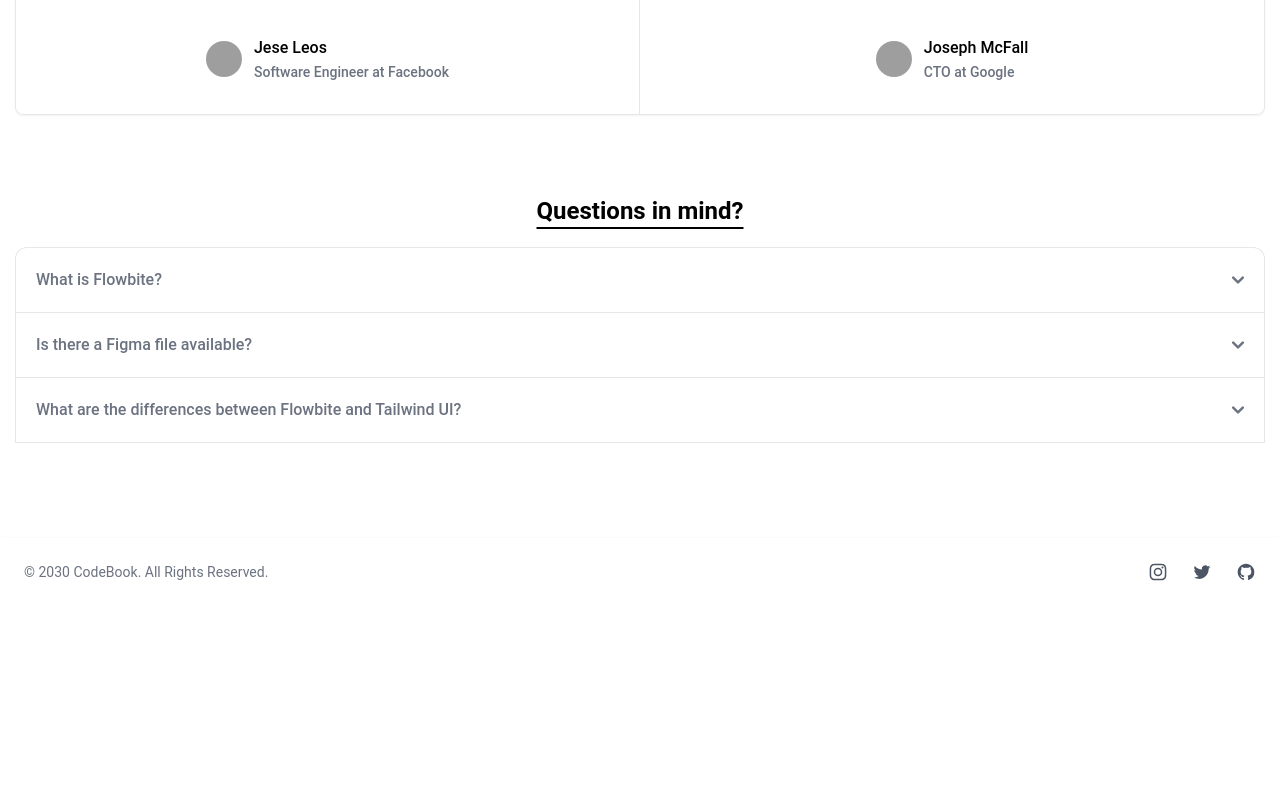
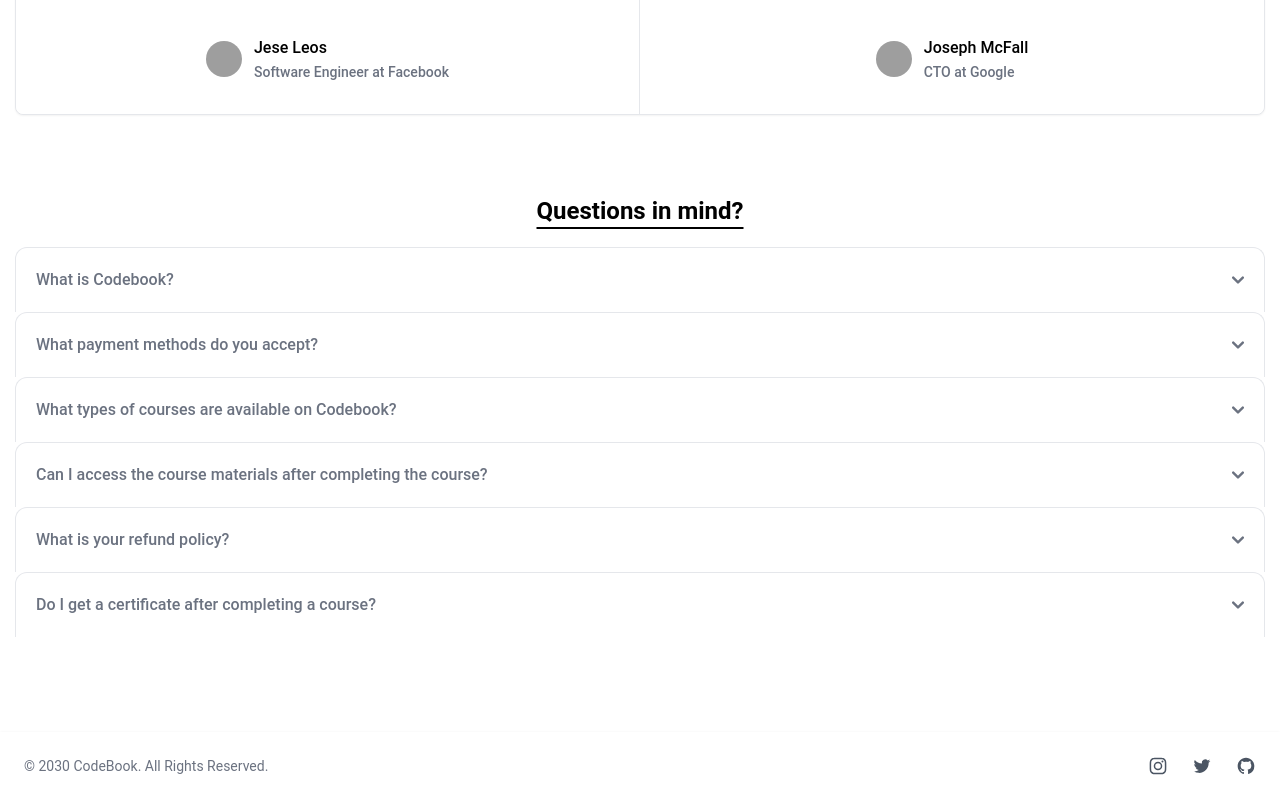
Before and after one commit to Ankit-Kum-ar/codebook, a React (Create React App) app: page / in a window 1280 px wide. Shown: the part 1424-2224 px from the top of the page. Before the commit the page ends 2030 px from the top, so only its background shows below. Built offline with nearby package versions, Linux system fonts and the light colour scheme; grey boxes are pictures that could not be loaded.

Commit message:
Complete the faq section on the home screen

```diff
--- /dev/null
+++ b/src/pages/Home/components/Accrodian.jsx
@@ -0,0 +1,36 @@
+import React, { useState } from 'react'
+
+const Accrodian = (props) => {
+    const {id, question, answer} = props.data;
+    const [show, setShow] = useState(false);
+    return (
+        <div id="accordion-collapse" key={id} data-accordion="collapse">
+            <h2 id="accordion-collapse-heading-1">
+                <button type="button" onClick={() => setShow(!show)}  className="flex items-center justify-between w-full p-5 font-medium rtl:text-right text-gray-500 border border-b-0 border-gray-200 rounded-t-xl focus:ring-4 focus:ring-gray-200 dark:focus:ring-gray-800 dark:border-gray-700 dark:text-gray-400 hover:bg-gray-100 dark:hover:bg-gray-800 gap-3" data-accordion-target="#accordion-collapse-body-1" aria-expanded="true" aria-controls="accordion-collapse-body-1">
+                    <span className="text-left">{question}</span>
+                    {
+                        show ? (
+                            <svg data-accordion-icon className="w-3 h-3 shrink-0" aria-hidden="true" xmlns="http://www.w3.org/2000/svg" fill="none" viewBox="0 0 10 6">
+                                <path stroke="currentColor" strokeLinecap="round" strokeLinejoin="round" strokeWidth="2" d="M9 5 5 1 1 5"/>
+                            </svg>
+                        ) : (
+                            <svg data-accordion-icon className="w-3 h-3 rotate-180 shrink-0" aria-hidden="true" xmlns="http://www.w3.org/2000/svg" fill="none" viewBox="0 0 10 6">
+                                <path stroke="currentColor" strokeLinecap="round" strokeLinejoin="round" strokeWidth="2" d="M9 5 5 1 1 5"/>
+                            </svg>
+                        )
+                    }
+                </button>
+            </h2>
+            {
+                show &&
+                <div id="accordion-collapse-body-1" aria-labelledby="accordion-collapse-heading-1">
+                    <div className="p-5 border border-b-0 border-gray-200 dark:border-gray-700 dark:bg-gray-900">
+                        <p className="mb-2 text-gray-500 dark:text-gray-400">{answer}</p>
+                    </div>
+                </div>
+            }
+        </div>
+    )
+}
+
+export default Accrodian
--- a/src/pages/Home/components/Faq.jsx
+++ b/src/pages/Home/components/Faq.jsx
@@ -1,60 +1,18 @@
 import React from 'react'
+import { faqArray } from '../../../utils/constant'
+import Accrodian from './Accrodian'
 
 const Faq = () => {
-  return (
-    <section className='my-20'>
-        <h1 className='text-2xl text-center font-semibold dark:text-slate-100 mb-5 underline underline-offset-8'>Questions in mind?</h1>
-        <div id="accordion-collapse" data-accordion="collapse">
-            <h2 id="accordion-collapse-heading-1">
-                <button type="button" className="flex items-center justify-between w-full p-5 font-medium rtl:text-right text-gray-500 border border-b-0 border-gray-200 rounded-t-xl focus:ring-4 focus:ring-gray-200 dark:focus:ring-gray-800 dark:border-gray-700 dark:text-gray-400 hover:bg-gray-100 dark:hover:bg-gray-800 gap-3" data-accordion-target="#accordion-collapse-body-1" aria-expanded="true" aria-controls="accordion-collapse-body-1">
-                <span>What is Flowbite?</span>
-                <svg data-accordion-icon className="w-3 h-3 rotate-180 shrink-0" aria-hidden="true" xmlns="http://www.w3.org/2000/svg" fill="none" viewBox="0 0 10 6">
-                    <path stroke="currentColor" stroke-linecap="round" stroke-linejoin="round" stroke-width="2" d="M9 5 5 1 1 5"/>
-                </svg>
-                </button>
-            </h2>
-            <div id="accordion-collapse-body-1" className="hidden" aria-labelledby="accordion-collapse-heading-1">
-                <div className="p-5 border border-b-0 border-gray-200 dark:border-gray-700 dark:bg-gray-900">
-                <p className="mb-2 text-gray-500 dark:text-gray-400">Flowbite is an open-source library of interactive components built on top of Tailwind CSS including buttons, dropdowns, modals, navbars, and more.</p>
-                <p className="text-gray-500 dark:text-gray-400">Check out this guide to learn how to <a href="/docs/getting-started/introduction/" className="text-blue-600 dark:text-blue-500 hover:underline">get started</a> and start developing websites even faster with components on top of Tailwind CSS.</p>
-                </div>
-            </div>
-            <h2 id="accordion-collapse-heading-2">
-                <button type="button" className="flex items-center justify-between w-full p-5 font-medium rtl:text-right text-gray-500 border border-b-0 border-gray-200 focus:ring-4 focus:ring-gray-200 dark:focus:ring-gray-800 dark:border-gray-700 dark:text-gray-400 hover:bg-gray-100 dark:hover:bg-gray-800 gap-3" data-accordion-target="#accordion-collapse-body-2" aria-expanded="false" aria-controls="accordion-collapse-body-2">
-                <span>Is there a Figma file available?</span>
-                <svg data-accordion-icon className="w-3 h-3 rotate-180 shrink-0" aria-hidden="true" xmlns="http://www.w3.org/2000/svg" fill="none" viewBox="0 0 10 6">
-                    <path stroke="currentColor" stroke-linecap="round" stroke-linejoin="round" stroke-width="2" d="M9 5 5 1 1 5"/>
-                </svg>
-                </button>
-            </h2>
-            <div id="accordion-collapse-body-2" className="hidden" aria-labelledby="accordion-collapse-heading-2">
-                <div className="p-5 border border-b-0 border-gray-200 dark:border-gray-700">
-                <p className="mb-2 text-gray-500 dark:text-gray-400">Flowbite is first conceptualized and designed using the Figma software so everything you see in the library has a design equivalent in our Figma file.</p>
-                <p className="text-gray-500 dark:text-gray-400">Check out the <a href="https://flowbite.com/figma/" className="text-blue-600 dark:text-blue-500 hover:underline">Figma design system</a> based on the utility classes from Tailwind CSS and components from Flowbite.</p>
-                </div>
-            </div>
-            <h2 id="accordion-collapse-heading-3">
-                <button type="button" className="flex items-center justify-between w-full p-5 font-medium rtl:text-right text-gray-500 border border-gray-200 focus:ring-4 focus:ring-gray-200 dark:focus:ring-gray-800 dark:border-gray-700 dark:text-gray-400 hover:bg-gray-100 dark:hover:bg-gray-800 gap-3" data-accordion-target="#accordion-collapse-body-3" aria-expanded="false" aria-controls="accordion-collapse-body-3">
-                <span>What are the differences between Flowbite and Tailwind UI?</span>
-                <svg data-accordion-icon className="w-3 h-3 rotate-180 shrink-0" aria-hidden="true" xmlns="http://www.w3.org/2000/svg" fill="none" viewBox="0 0 10 6">
-                    <path stroke="currentColor" stroke-linecap="round" stroke-linejoin="round" stroke-width="2" d="M9 5 5 1 1 5"/>
-                </svg>
-                </button>
-            </h2>
-            <div id="accordion-collapse-body-3" className="hidden" aria-labelledby="accordion-collapse-heading-3">
-                <div className="p-5 border border-t-0 border-gray-200 dark:border-gray-700">
-                <p className="mb-2 text-gray-500 dark:text-gray-400">The main difference is that the core components from Flowbite are open source under the MIT license, whereas Tailwind UI is a paid product. Another difference is that Flowbite relies on smaller and standalone components, whereas Tailwind UI offers sections of pages.</p>
-                <p className="mb-2 text-gray-500 dark:text-gray-400">However, we actually recommend using both Flowbite, Flowbite Pro, and even Tailwind UI as there is no technical reason stopping you from using the best of two worlds.</p>
-                <p className="mb-2 text-gray-500 dark:text-gray-400">Learn more about these technologies:</p>
-                <ul className="ps-5 text-gray-500 list-disc dark:text-gray-400">
-                    <li><a href="https://flowbite.com/pro/" className="text-blue-600 dark:text-blue-500 hover:underline">Flowbite Pro</a></li>
-                    <li><a href="https://tailwindui.com/" rel="nofollow" className="text-blue-600 dark:text-blue-500 hover:underline">Tailwind UI</a></li>
-                </ul>
-                </div>
-            </div>
-        </div>
-    </section>
-  )
+    return (
+        <section className='my-20'>
+            <h1 className='text-2xl text-center font-semibold dark:text-slate-100 mb-5 underline underline-offset-8'>Questions in mind?</h1>
+            {
+                faqArray.map((faq) => (
+                    <Accrodian data={faq}/>
+                ))
+            }
+        </section>
+    )
 }
 
 export default Faq
--- /dev/null
+++ b/src/utils/constant.js
@@ -0,0 +1,33 @@
+export const faqArray = [
+    {
+        id : 1,
+        question : "What is Codebook?",
+        answer : "Codebook is an online learning platform where you can purchase and access a variety of coding courses, ranging from beginner to advanced levels, to enhance your skills in software development, web development, data science, and more."
+    },
+    {
+        id : 2,
+        question : "What payment methods do you accept?",
+        answer : "We accept major credit/debit cards, PayPal, and other digital payment methods. All transactions are secure and encrypted."
+    },
+    {
+        id : 3,
+        question : "What types of courses are available on Codebook?",
+        answer : "We offer a wide range of courses in various domains including web development, mobile app development, data science, machine learning, and more. Each course is designed by industry experts to provide you with practical knowledge and hands-on experience."
+    },
+    {
+        id : 4,
+        question : "Can I access the course materials after completing the course?",
+        answer : "Yes, once you've purchased a course, you have lifetime access to all the course materials, including any updates or additional content added in the future."
+    },
+    {
+        id : 5,
+        question : "What is your refund policy?",
+        answer : "We offer a 30-day money-back guarantee for all our courses. If you're not satisfied with a course, you can request a refund within 30 days of purchase. Please note that refunds are not applicable if a significant portion of the course has been completed."
+    },
+    {
+        id : 6,
+        question : "Do I get a certificate after completing a course?",
+        answer : "Yes, upon successful completion of a course, you'll receive a digital certificate that you can share on your LinkedIn profile, resume, or social media platforms."
+    }
+
+]
```
